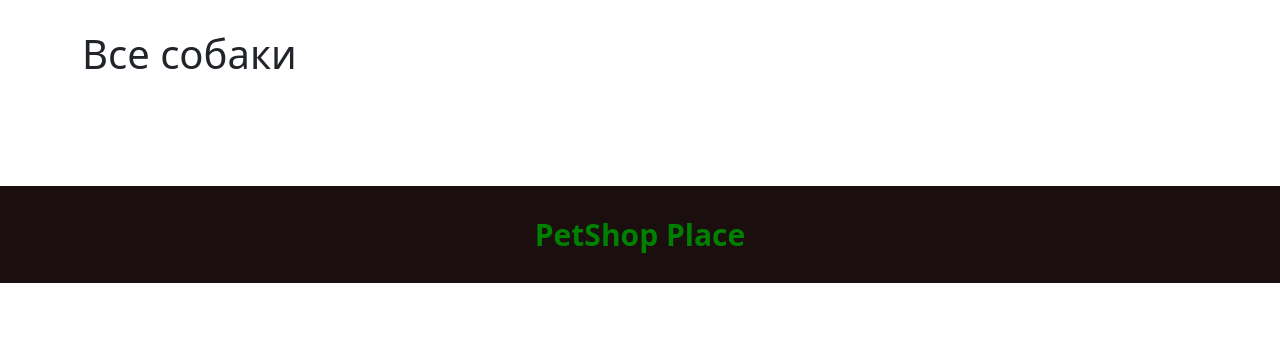
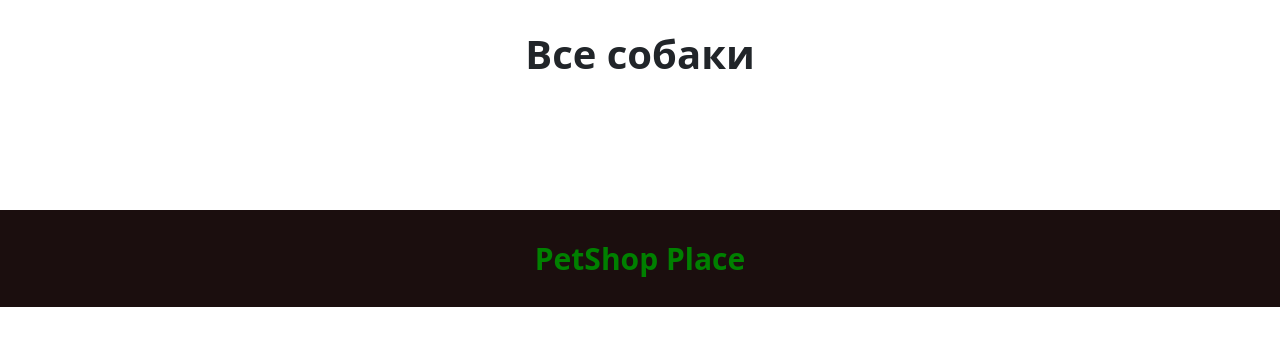
Before and after one commit to Kubanychbek-Dev/home_work_31.03.2025, a Django app: page /dogs/ in a window 1280 px wide. Shown: the part 98-444 px from the top of the page. Run offline with Django 5.2, Linux system fonts and the light colour scheme; data that the repository does not hold is empty.

Commit message:
add dogs.css

```diff
--- a/static/css/main.css
+++ b/static/css/main.css
@@ -2,3 +2,4 @@
 @import url("header.css");
 @import url("breeds.css");
 @import url("footer.css");
+@import url("dogs.css");
```
